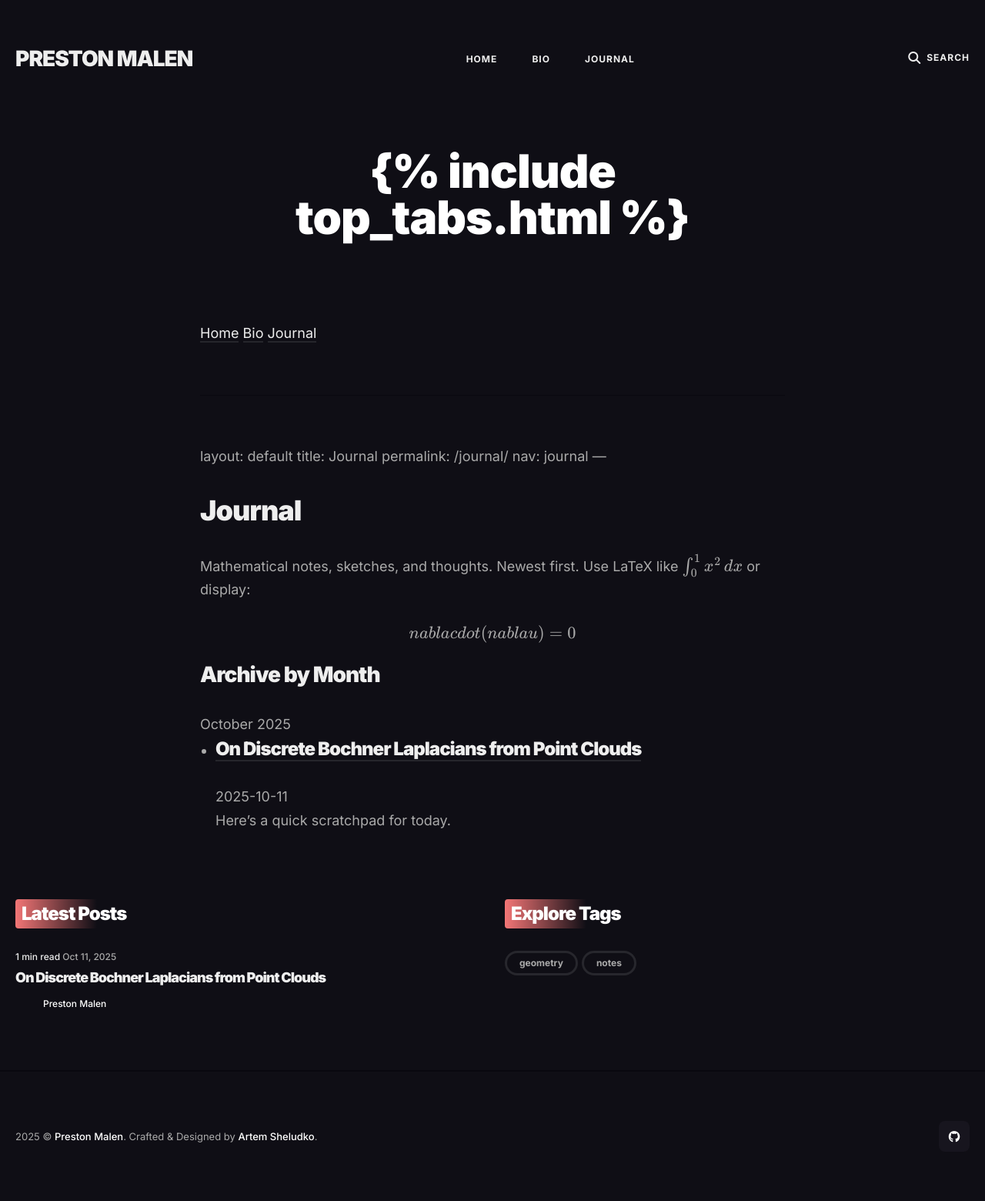
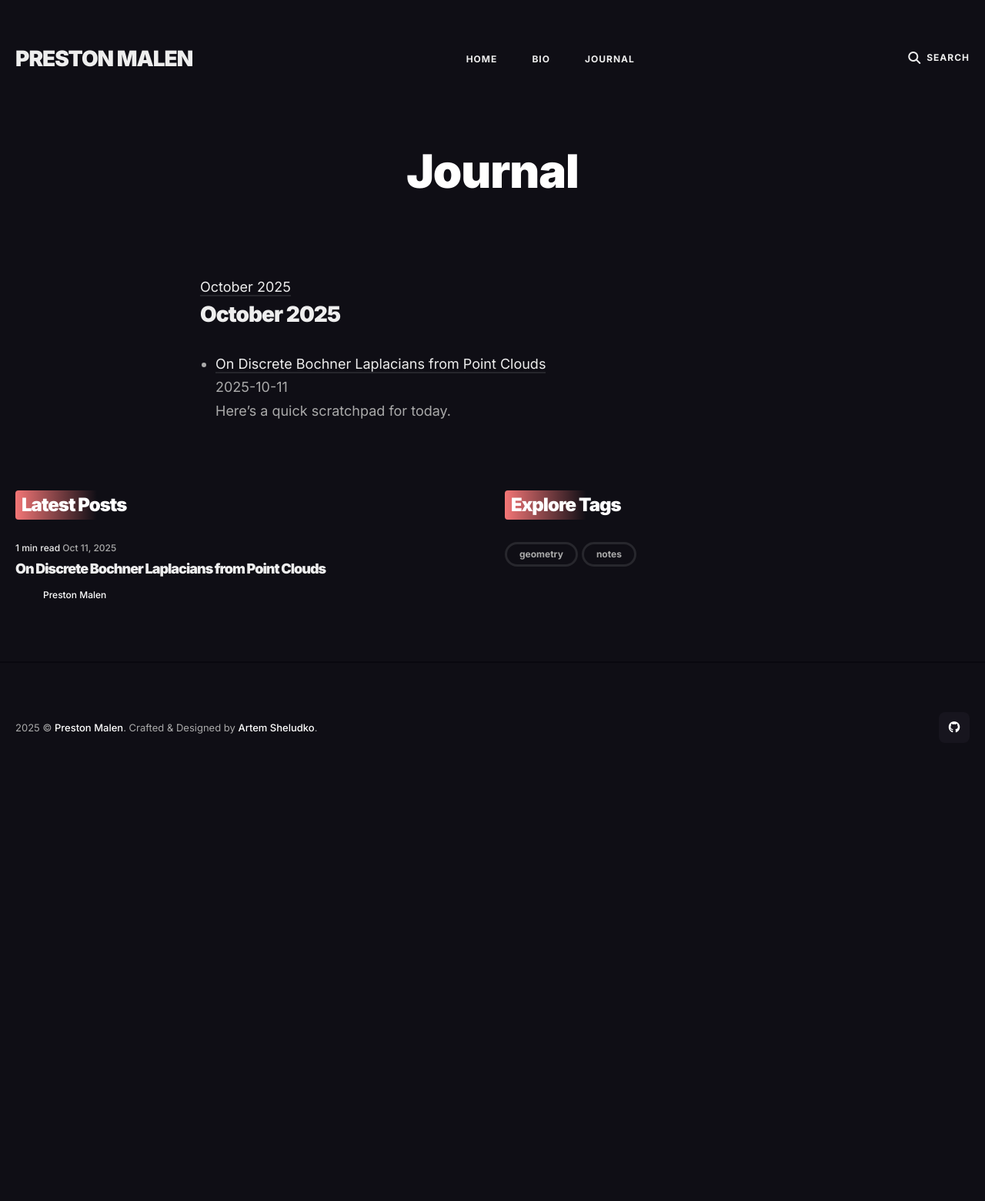
Before and after one commit to pmalen327/pmalen327.github.io, a Jekyll site: the page built from journal.md, in a window 1280 px wide. Shown: the whole page at 77% size. Built offline with Jekyll 4.4.1, drawn with Linux system fonts in a browser that asks for light colours; our own code applies the rules of GitHub Pages for plain Markdown files; after the commit the page ends 1029 px from its top, so only the background shows below that.

Commit message:
quick push

```diff
--- /dev/null
+++ b/_includes/journal_archive.html
@@ -0,0 +1,34 @@
+<div class="journal-index">
+
+  <!-- Month jump nav -->
+  {% assign sorted = site.posts | sort: "date" | reverse %}
+  {% assign grouped = sorted | group_by_exp: "post", "post.date | date: '%B %Y'" %}
+  <div class="journal-month-nav">
+    {% for month in grouped %}
+      <a href="#{{ month.name | downcase | replace: ' ', '-' }}">{{ month.name }}</a>
+    {% endfor %}
+  </div>
+
+  <!-- Archive by month -->
+  {% for month in grouped %}
+    <h2 id="{{ month.name | downcase | replace: ' ', '-' }}" class="journal-month">{{ month.name }}</h2>
+    <ul class="journal-list">
+      {% for post in month.items %}
+        <li class="journal-item">
+          <div class="journal-title">
+            <a href="{{ post.url | relative_url }}">{{ post.title }}</a>
+          </div>
+          <div class="journal-meta">
+            {{ post.date | date: "%Y-%m-%d" }}
+          </div>
+          {% if post.excerpt %}
+            <div class="journal-excerpt">
+              {{ post.excerpt | strip_html | truncate: 160 }}
+            </div>
+          {% endif %}
+        </li>
+      {% endfor %}
+    </ul>
+  {% endfor %}
+
+</div>
--- a/bio.md
+++ b/bio.md
@@ -1,5 +1,3 @@
-{% include top_tabs.html %}
-
 ---
 layout: default
 title: Bio
--- a/journal.md
+++ b/journal.md
@@ -1,35 +1,8 @@
-{% include top_tabs.html %}
 ---
-layout: default
+layout: page
 title: Journal
 permalink: /journal/
 nav: journal
 ---
 
-# Journal
-
-Mathematical notes, sketches, and thoughts. Newest first. Use LaTeX like $\\int_0^1 x^2 \\, dx$ or display:
-
-$$
-\\nabla \\cdot (\\nabla u) = 0
-$$
-
-## Archive by Month
-
-{% assign sorted = site.posts | sort: "date" | reverse %}
-{% assign grouped = sorted | group_by_exp: "post", "post.date | date: '%B %Y'" %}
-
-{% for month in grouped %}
-<div class="archive-month" id="{{ month.name | downcase | replace: ' ', '-' }}">
-  {{ month.name }}
-</div>
-<ul class="post-list">
-  {% for post in month.items %}
-  <li>
-    <h3><a href="{{ post.url | relative_url }}">{{ post.title }}</a></h3>
-    <div class="post-meta">{{ post.date | date: "%Y-%m-%d" }}</div>
-    {% if post.excerpt %}{{ post.excerpt | strip_html | truncate: 160 }}{% endif %}
-  </li>
-  {% endfor %}
-</ul>
-{% endfor %}
+{% include journal_archive.html %}
```
Also changed, not shown: css/custom.css (+34 -8 lines).
